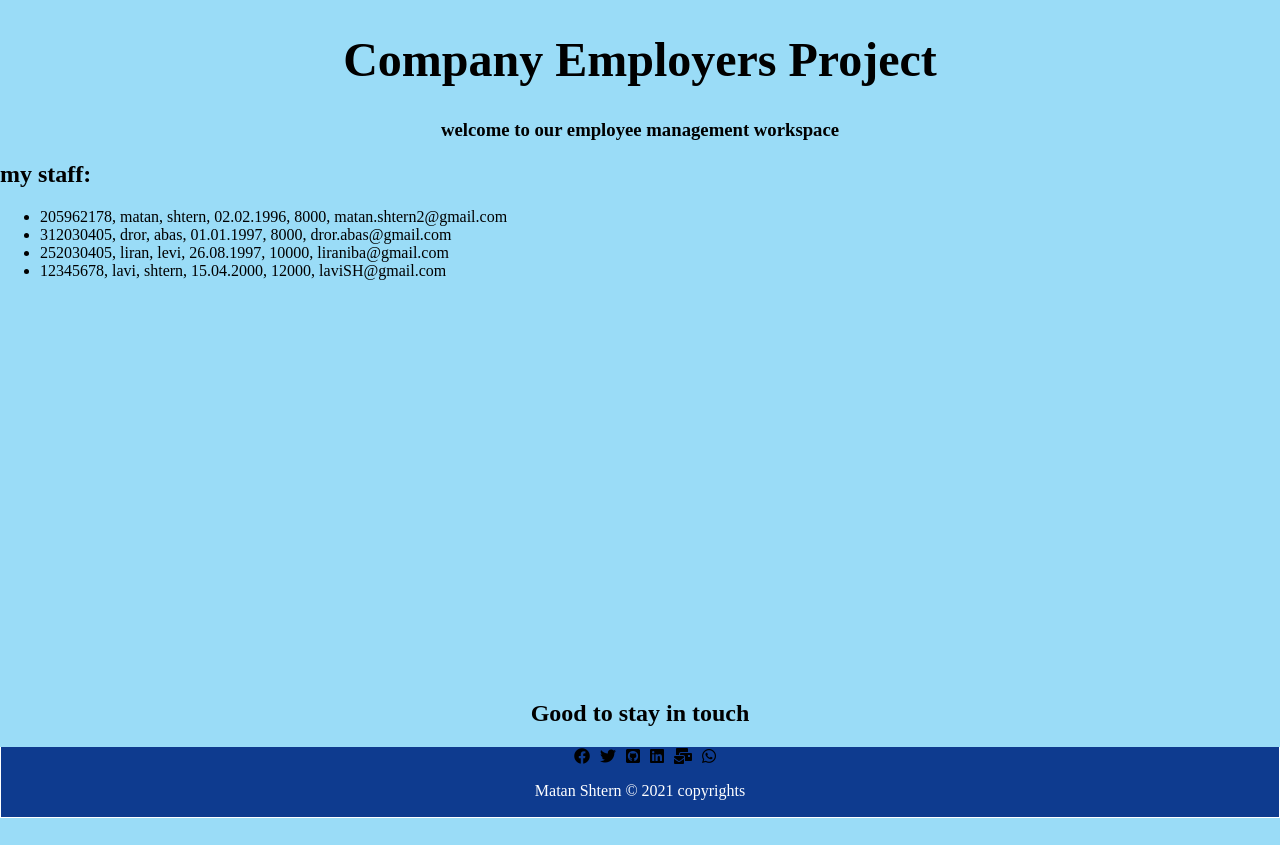
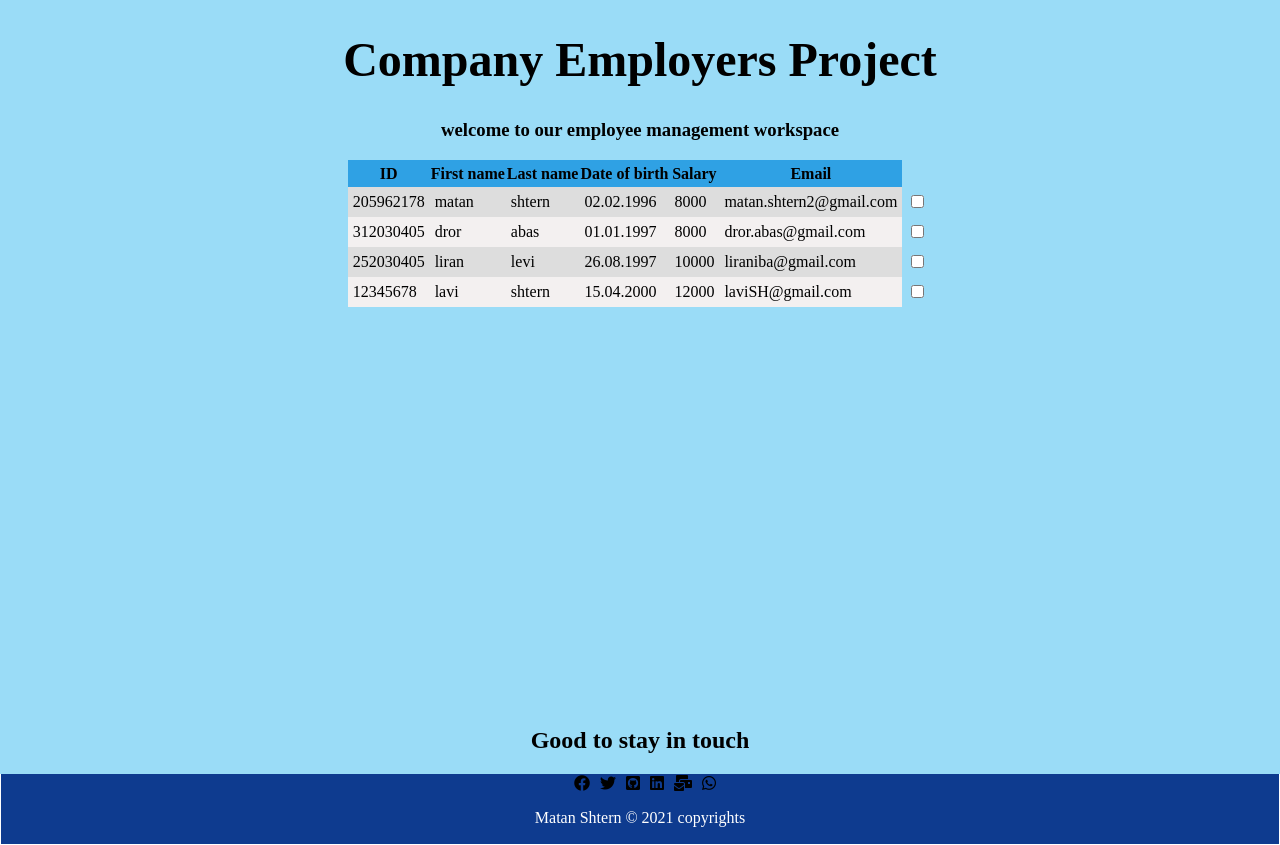
Before and after one commit to matanSH1996/fullstackcource, an Angular app in the folder Angular/CompanyEmployersProject/: page / in a window 1280 px wide. Before the commit the page ends 818 px from the top, so only its background shows below. Built offline with nearby package versions, Linux system fonts and the light colour scheme.

Commit message:
25.12 - 1100

```diff
--- a/Angular/CompanyEmployersProject/src/app/employers/employers.component.css
+++ b/Angular/CompanyEmployersProject/src/app/employers/employers.component.css
@@ -24,6 +24,7 @@ tr:nth-child(odd) {
 
 tr:hover{
     background-color: gray;
+    cursor: pointer;
 }
 
 td:nth-child(7){
@@ -37,3 +38,8 @@ td:nth-child(7){
     margin-bottom: 15px;
     text-align: center;
 }
+
+#employees .selected{
+    background-color: rgb(0, 0, 0);
+    color: rgb(255, 255, 255) ;
+}
--- a/Angular/CompanyEmployersProject/src/app/employers/employers.component.html
+++ b/Angular/CompanyEmployersProject/src/app/employers/employers.component.html
@@ -3,55 +3,8 @@
 </head>
 
 <body>
-    <!-- <table id="employees">
-        <thead>
-            <th>ID</th>
-            <th>First name</th>
-            <th>Last name</th>
-            <th>Date of birth</th>
-            <th>Salary</th>
-            <th>Email</th>
-        </thead>
-        <tbody>
-            <tr>
-            <td>{{employee.id}}</td>
-            <td>{{employee.firstName}}</td>
-            <td>{{employee.lastName}}</td>
-            <td>{{employee.dateOfBirth}}</td>
-            <td>{{employee.salary}}</td>
-            <td>{{employee.email}}</td>
-            <td><input type="checkbox"></td>
-            </tr>
-            <tr>
-                <td>{{employee1.id}}</td>
-                <td>{{employee1.firstName}}</td>
-                <td>{{employee1.lastName}}</td>
-                <td>{{employee1.dateOfBirth}}</td>
-                <td>{{employee1.salary}}</td>
-                <td>{{employee1.email}}</td>
-                <td><input type="checkbox"></td>
-            </tr>
-            <tr>
-                <td>{{employee2.id}}</td>
-                <td>{{employee2.firstName}}</td>
-                <td>{{employee2.lastName}}</td>
-                <td>{{employee2.dateOfBirth}}</td>
-                <td>{{employee2.salary}}</td>
-                <td>{{employee2.email}}</td>
-                <td><input type="checkbox"></td>
-            </tr>
-            <tr>
-                <td>{{employee3.id}}</td>
-                <td>{{employee3.firstName}}</td>
-                <td>{{employee3.lastName}}</td>
-                <td>{{employee3.dateOfBirth}}</td>
-                <td>{{employee3.salary}}</td>
-                <td>{{employee3.email}}</td>
-                <td><input type="checkbox"></td>
-            </tr>
-        </tbody>
-    </table>
-    <div class="details-area">
+
+    <!-- <div class="details-area">
         <div class="detail-table">
             <label for="first name">Employee first name:</label>
             <input type="text" [(ngModel)] = "employee.firstName" placeholder="israel"><br>
@@ -78,16 +31,41 @@
         </div>
     </div> -->
 
-    <h2>my staff:</h2>
-    <ul class="employee">
-        <li *ngFor="let employee of listOfEmployees" (click)="onSelect(employee)">
-            <span>
-                {{employee.id}}, {{employee.firstName}}, {{employee.lastName}}, {{employee.dateOfBirth}}, {{employee.salary}}, {{employee.email}}
-            </span>
-        </li>
-    </ul>
+    <table id="employees">
+        <thead>
+            <th>ID</th>
+            <th>First name</th>
+            <th>Last name</th>
+            <th>Date of birth</th>
+            <th>Salary</th>
+            <th>Email</th>
+        </thead>
+        <tr *ngFor="let employee of listOfEmployees" [class.selected] = "employee === selectedEmployee" (click)="onSelect(employee)">
+            <td>
+                {{employee.id}}
+            </td>
+            <td >
+                {{employee.firstName}}
+            </td>
+            <td >
+                {{employee.lastName}}
+            </td>
+            <td >
+                {{employee.dateOfBirth}}
+            </td>
+            <td >
+                {{employee.salary}}
+            </td>
+            <td >
+                {{employee.email}}
+            </td>
+            <td>
+                <input type="checkbox">
+            </td>
+        </tr>
+    </table>
 
-    <div *ngIf="selectedEmployee">
+    <div *ngIf="selectedEmployee" class="detail-table">
         <h2>{{selectedEmployee.firstName}} {{selectedEmployee.lastName}}</h2>
         <div>
             <span>
```
Also changed, not shown: Angular/CompanyEmployersProject/src/app/employers/employers.component.ts (+0 -36 lines).
